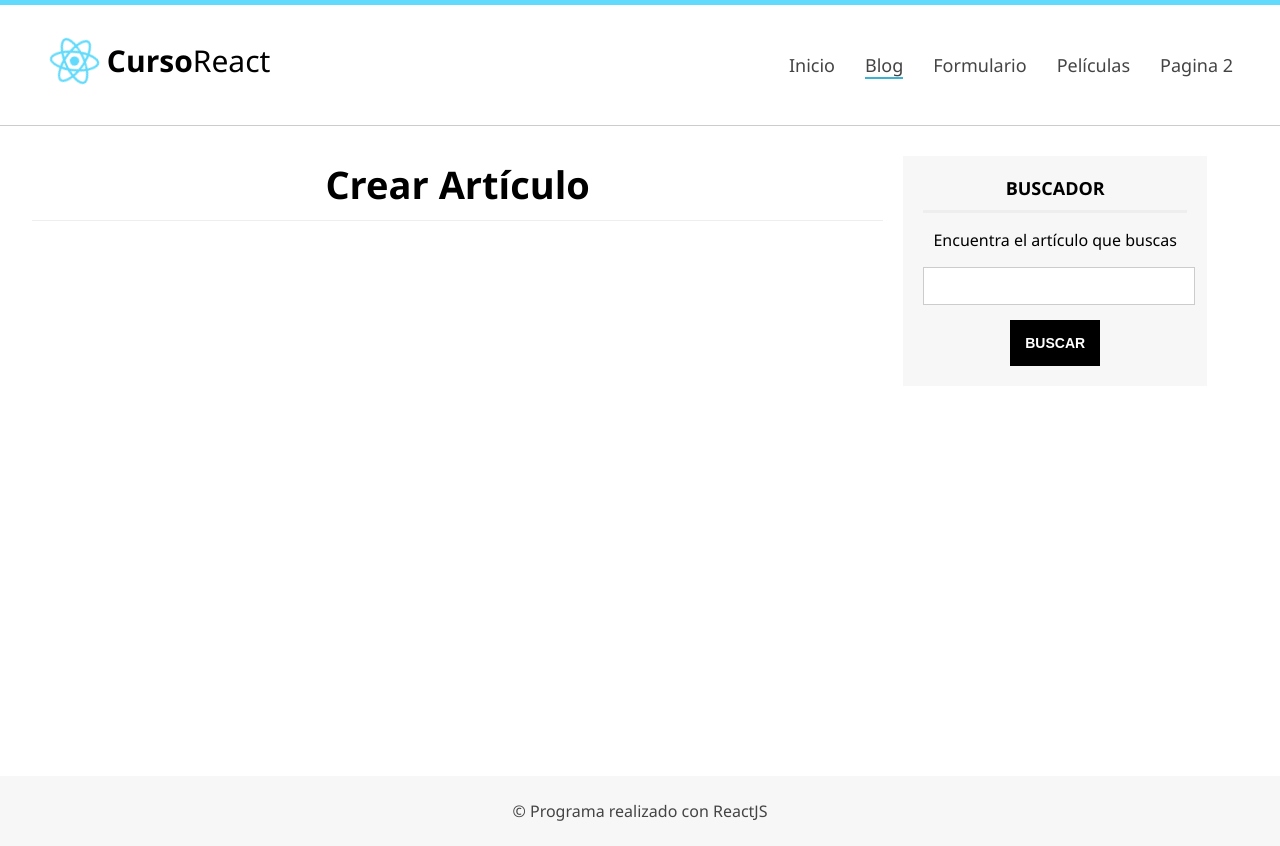
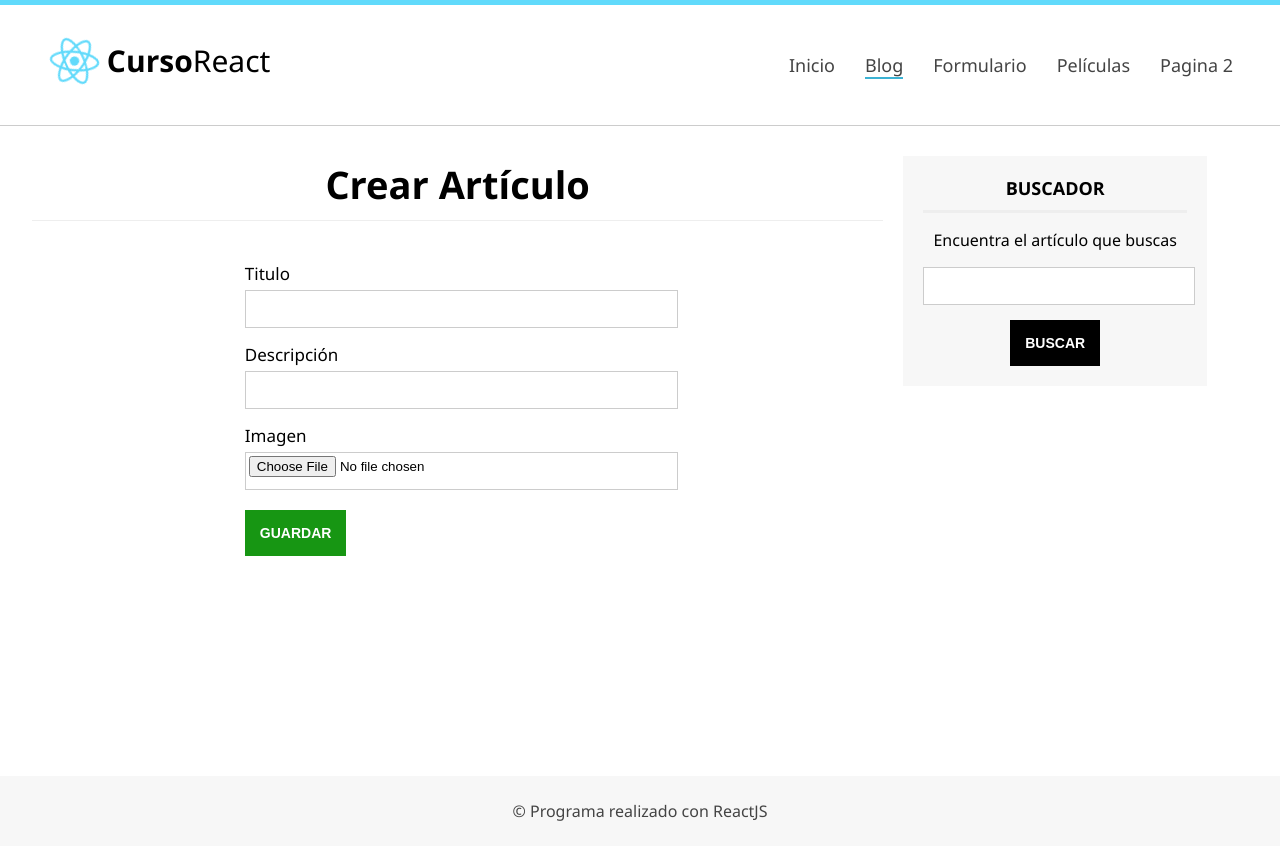
Before and after one commit to Leomiguel19/react-app, a React (Create React App) app: page /blog/crear in a window 1280 px wide. Built offline with nearby package versions, Linux system fonts and the light colour scheme.

Commit message:
Recoger datos del formulario de creación

```diff
--- a/src/assets/css/App.css
+++ b/src/assets/css/App.css
@@ -236,7 +236,8 @@ body {
 }
 
 input[type="text"],
-textarea{
+textarea,
+input[type="file"]{
   width: 100%;
   min-height: 30px;
   border: 1px solid #ccc;
@@ -244,6 +245,11 @@ textarea{
   margin-bottom: 5px;
   transition: 300ms all;
 }
+
+input[type="submit"]{
+  margin-top: 15px;
+}
+
 
 input[type="text"]:focus,
 textarea:focus{
--- a/src/components/CreateArticle.js
+++ b/src/components/CreateArticle.js
@@ -7,11 +7,57 @@ import Global from '../Global';
 // Validaciones formularios y alertas
 
 class CreateArticle extends Component{
+
+  titleRef = React.createRef();
+  descriptionRef = React.createRef();
+
+  state = {
+    article: {},
+    status: null
+  }
+
+  changeState = () => {
+    this.setState({
+      article: {
+        title: this.titleRef.current.value,
+        description: this.descriptionRef.current.value
+      }
+    })
+  }
+
+  saveArticle = (e) => {
+    e.preventDefault();
+
+    // Rellenar state con formulario
+    this.changeState();
+  }
+
   render(){
     return(
       <div className="center">
         <section id="content">
           <h1 className="subheader">Crear Artículo</h1>
+
+          <form className="mid-form" onSubmit={this.saveArticle}>
+
+            <div className="form-group">
+              <label htmlFor="title">Titulo</label>
+              <input type="text" name="title" ref={this.titleRef} onChange={this.onChangeState}/>
+            </div>
+
+            <div className="form-group">
+              <label htmlFor="description">Descripción</label>
+              <input type="text" name="title" ref={this.descriptionRef} onChange={this.onChangeState}/>
+            </div>
+
+            <div className="form-group">
+              <label htmlFor="file0">Imagen</label>
+              <input type="file" name="file0"/>
+            </div>
+
+            <input type="submit" value="Guardar" className="btn btn-success" />
+          </form>
+
         </section>
         <Sidebar/>
       </div>
```
